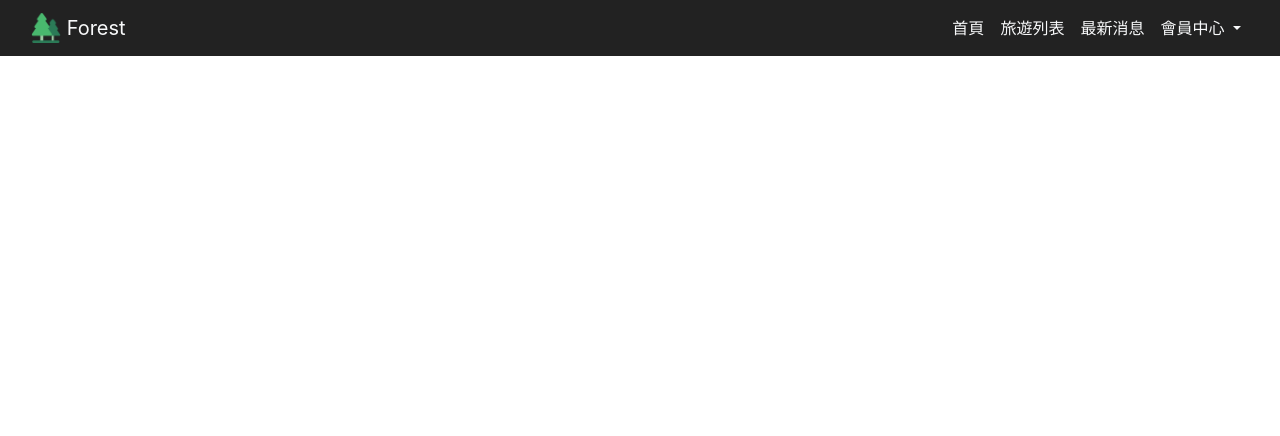
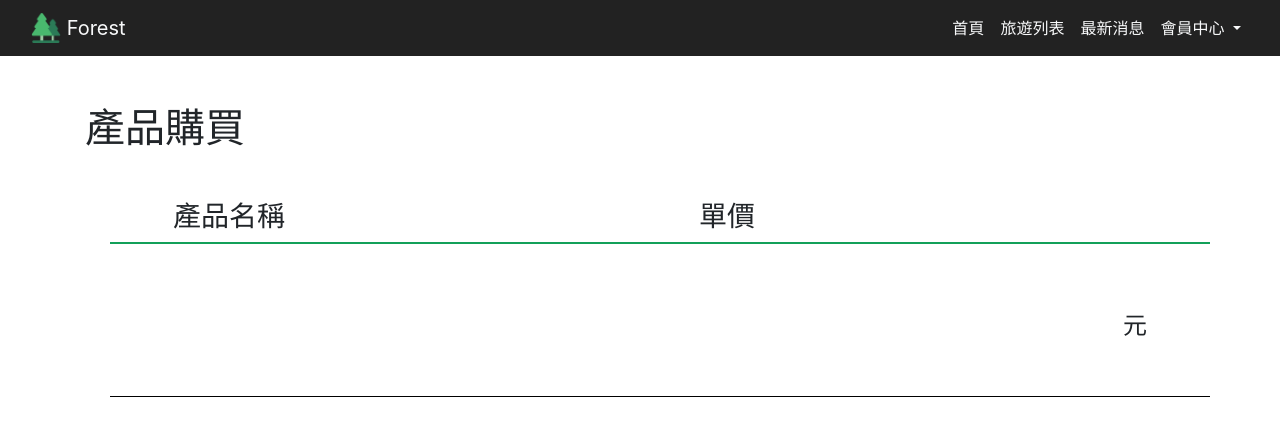
Before and after one commit to dv6230/travel, a PHP site: page /travel/product_purchare.php?pid=1 in a window 1280 px wide. Shown: the top 436 px of the page. Run offline with PHP 8.4, Linux system fonts and the light colour scheme; the visitor is signed in with stand-in values (Sample User, id 1); tables that the repository leaves empty or names only in its code hold one stand-in row (values such as "Sample post").

Commit message:
product purchare layout design

```diff
--- /dev/null
+++ b/css/style5.css
@@ -0,0 +1,29 @@
+nav.navbar {
+    background-color: rgba(10, 10, 10, 0.9);
+}
+
+.head_img {
+    height: 480px;
+    width: 100%;
+    object-fit: cover;
+}
+
+footer {
+    background-color: rgb(72, 109, 77)
+}
+
+.prd-border{
+    border-bottom: 2px solid rgb(19, 160, 89);
+}
+
+ul{
+    list-style-type: none;
+}
+
+.ul-title{
+    margin-bottom: 20px;
+}
+
+.ul-content{
+    border-bottom: 1px solid black;
+}
--- a/product_purchare.php
+++ b/product_purchare.php
@@ -1,16 +1,35 @@
 <?php
 session_start();
+require_once 'mydatabase.php';
 
 if (!isset($_GET['pid'])) {
     header("Location:show_product.php");
 }
 
-//if (!isset($_SESSION['user_id'])) header("Location:login_page.php?from=".$_SERVER['REQUEST_URI']);
+if (!isset($_SESSION['user_id'])) header("Location:login_page.php?from=" . $_SERVER['REQUEST_URI']);
+
+$title = '';
+$content = '';
+$price = '';
+$image_name = '';
+
+$conn = new PDO("mysql:host=$servername;dbname=$dbname", $username, $password);
+$conn->setAttribute(PDO::ATTR_ERRMODE, PDO::ERRMODE_EXCEPTION);
+$stmt = $conn->prepare("SELECT * FROM attractions WHERE id = ? AND isshow = true");
+$stmt->execute([$_GET['pid']]);
+$result = $stmt->setFetchMode(PDO::FETCH_ASSOC);
+foreach ($stmt as $row) {
+    $title = $row['title'];
+    $content = $row['content'];
+    $price = $row['price'];
+    $image_name = $row['image_name'];
+}
+$result = null;
 
 ?>
 
 <!doctype html>
-<html lang="en">
+<html lang="zh">
 
 <head>
     <!-- Required meta tags -->
@@ -23,13 +42,33 @@ if (!isset($_GET['pid'])) {
     <!-- JQuery -->
     <script src="https://code.jquery.com/jquery-3.5.1.slim.min.js" integrity="sha384-DfXdz2htPH0lsSSs5nCTpuj/zy4C+OGpamoFVy38MVBnE+IbbVYUew+OrCXaRkfj" crossorigin="anonymous"></script>
 
-    <link rel="stylesheet" href="css/style3.css">
+    <link rel="stylesheet" href="css/style5.css">
     <title>產品購買</title>
 </head>
 
 <body>
     <?php include 'index_navbar.php'; ?>
 
+    <div class="container" class="">
+        <div class="pt-5"></div>
+        <h1 class="mb-5">產品購買</h1>
+
+        <ul>
+            <li>
+                <ul class="row prd-border pl-5 ul-title">
+                    <li class="col-6 h3 ">產品名稱</li>
+                    <li class="col-3 h3 ">單價</li>
+                </ul>
+            </li>
+            <li>
+                <ul class="row ul-content p-5 ">
+                    <li class="col-6 h4 "><?php echo $title ?></li>
+                    <li class="col-3 h4 d-inline-block ml-auto text-right"><?php echo $price ?>  元</li>
+                </ul>
+            </li>
+        </ul>
+
+    </div>
 
 
 
--- a/show_product_detail.php
+++ b/show_product_detail.php
@@ -38,7 +38,7 @@ $result = null;
 
     <!-- Bootstrap CSS -->
     <link rel="stylesheet" href="https://cdn.jsdelivr.net/npm/bootstrap@4.5.3/dist/css/bootstrap.min.css" integrity="sha384-TX8t27EcRE3e/ihU7zmQxVncDAy5uIKz4rEkgIXeMed4M0jlfIDPvg6uqKI2xXr2" crossorigin="anonymous">
-    <link rel="stylesheet" href="css/style3.css">
+    <link rel="stylesheet" href="css/style5.css">
     <title>產品介紹</title>
 </head>
 
```
